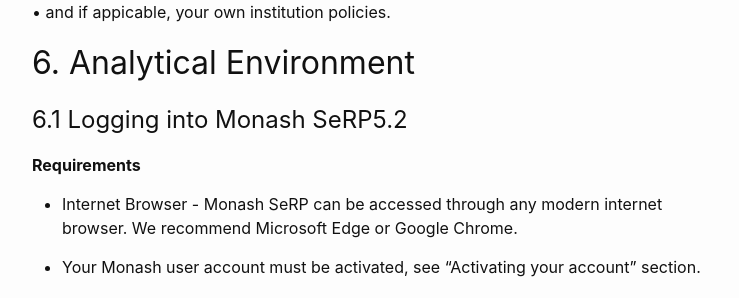
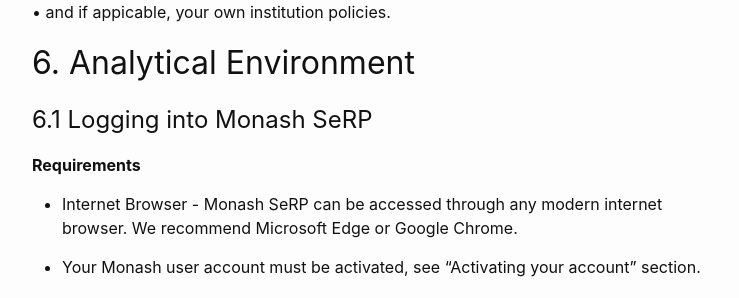
Before and after one commit to ARDC-Secure-Platforms/ardc-serp-docs, a Jekyll site: the page built from _docs/03-rucop-tm.md, in a window 1280 px wide and 900 px high, scrolled down 7270 px. Shown: the part 155-453 px from the top of the window, without its empty margins (268-1007 px from the left). Built offline with Jekyll 4.4.1, drawn with Linux system fonts in a browser that asks for light colours.

Commit message:
Update typos

```diff
--- a/_docs/03-rucop-tm.md
+++ b/_docs/03-rucop-tm.md
@@ -315,7 +315,7 @@ data is:
 # 6. Analytical Environment
 
 <div id="logging-into-monash-serp" />
-## 6.1 Logging into Monash SeRP5.2
+## 6.1 Logging into Monash SeRP
 
 **Requirements**
 
```
